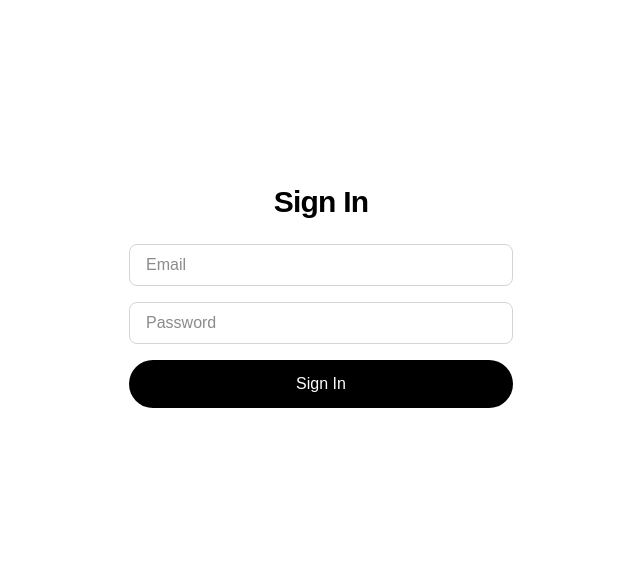
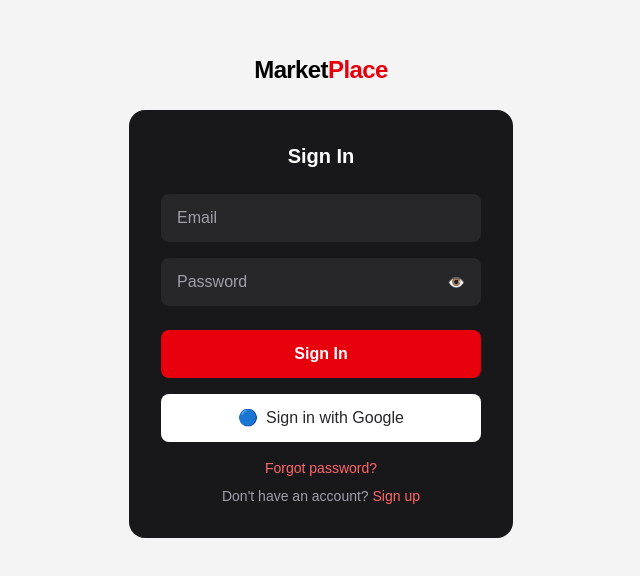
Before and after one commit to CLIFFORD-30/marketplace-website, a Next.js app: page /signin in a window 1280 px wide. Shown: the part 104-680 px from the top of the page, without its empty margins (319-959 px from the left). Built offline with nearby package versions, Linux system fonts and the light colour scheme.

Commit message:
Redesign Sign In/Sign Up with dark cards, Google sign-in, password reset

```diff
--- a/app/signin/page.js
+++ b/app/signin/page.js
@@ -1,17 +1,20 @@
 'use client';
 
 import { useState } from 'react';
-import { signInWithEmailAndPassword } from 'firebase/auth';
+import { signInWithEmailAndPassword, signInWithPopup, GoogleAuthProvider, sendPasswordResetEmail } from 'firebase/auth';
 import { auth } from '@/lib/firebase';
 
 export default function SignIn() {
   const [email, setEmail] = useState('');
   const [password, setPassword] = useState('');
+  const [showPassword, setShowPassword] = useState(false);
   const [error, setError] = useState('');
+  const [message, setMessage] = useState('');
 
   const handleSubmit = async (e) => {
     e.preventDefault();
     setError('');
+    setMessage('');
     try {
       await signInWithEmailAndPassword(auth, email, password);
       alert('Signed in successfully!');
@@ -20,39 +23,96 @@
     }
   };
 
+  const handleGoogleSignIn = async () => {
+    setError('');
+    setMessage('');
+    try {
+      await signInWithPopup(auth, new GoogleAuthProvider());
+      alert('Signed in successfully!');
+    } catch (err) {
+      setError(err.message);
+    }
+  };
+
+  const handleForgotPassword = async () => {
+    setError('');
+    setMessage('');
+    if (!email) {
+      setError('Enter your email above first, then click "Forgot password?"');
+      return;
+    }
+    try {
+      await sendPasswordResetEmail(auth, email);
+      setMessage('Password reset email sent — check your inbox.');
+    } catch (err) {
+      setError(err.message);
+    }
+  };
+
   return (
-    <main className="flex flex-col items-center justify-center min-h-screen px-6">
-      <h1 className="text-3xl font-semibold tracking-tight text-black dark:text-zinc-50 mb-6">
-        Sign In
-      </h1>
+    <main className="min-h-screen flex flex-col items-center justify-center bg-zinc-100 dark:bg-black px-6">
+      <span className="text-2xl font-semibold tracking-tight text-black dark:text-zinc-50 mb-6">
+        Market<span className="text-red-600">Place</span>
+      </span>
 
-      <form onSubmit={handleSubmit} className="flex flex-col gap-4 w-full max-w-sm">
+      <div className="bg-zinc-900 rounded-2xl p-8 w-full max-w-sm">
+        <h1 className="text-xl font-semibold text-white text-center mb-6">Sign In</h1>
+
+        <form onSubmit={handleSubmit} className="flex flex-col gap-4">
           <input
             type="email"
             placeholder="Email"
             value={email}
             onChange={(e) => setEmail(e.target.value)}
-          className="border border-zinc-300 rounded-lg px-4 py-2"
+            className="bg-zinc-800 text-white placeholder-zinc-400 rounded-lg px-4 py-3 outline-none focus:ring-2 focus:ring-red-500"
             required
           />
+
+          <div className="relative">
             <input
-          type="password"
+              type={showPassword ? 'text' : 'password'}
               placeholder="Password"
               value={password}
               onChange={(e) => setPassword(e.target.value)}
-          className="border border-zinc-300 rounded-lg px-4 py-2"
+              className="w-full bg-zinc-800 text-white placeholder-zinc-400 rounded-lg px-4 py-3 pr-12 outline-none focus:ring-2 focus:ring-red-500"
               required
             />
+            <button
+              type="button"
+              onClick={() => setShowPassword(!showPassword)}
+              className="absolute right-4 top-1/2 -translate-y-1/2 text-zinc-400 text-sm"
+            >
+              {showPassword ? '🙈' : '👁️'}
+            </button>
+          </div>
 
-        {error && <p className="text-sm text-red-600">{error}</p>}
+          {error && <p className="text-sm text-red-400">{error}</p>}
+          {message && <p className="text-sm text-green-400">{message}</p>}
 
           <button
             type="submit"
-          className="rounded-full bg-black text-white px-6 py-3 font-medium"
+            className="bg-red-600 text-white rounded-lg py-3 font-semibold mt-2"
           >
             Sign In
           </button>
         </form>
+
+        <button
+          onClick={handleGoogleSignIn}
+          className="w-full flex items-center justify-center gap-2 bg-white text-zinc-800 rounded-lg py-3 font-medium mt-4"
+        >
+          <span>🔵</span> Sign in with Google
+        </button>
+
+        <div className="text-center mt-4 flex flex-col gap-2">
+          <button onClick={handleForgotPassword} className="text-red-400 text-sm">
+            Forgot password?
+          </button>
+          <p className="text-zinc-400 text-sm">
+            Don't have an account? <a href="/signup" className="text-red-400">Sign up</a>
+          </p>
+        </div>
+      </div>
     </main>
   );
 }
--- a/app/signup/page.js
+++ b/app/signup/page.js
@@ -1,12 +1,13 @@
 'use client';
 
 import { useState } from 'react';
-import { createUserWithEmailAndPassword } from 'firebase/auth';
+import { createUserWithEmailAndPassword, signInWithPopup, GoogleAuthProvider } from 'firebase/auth';
 import { auth } from '@/lib/firebase';
 
 export default function SignUp() {
   const [email, setEmail] = useState('');
   const [password, setPassword] = useState('');
+  const [showPassword, setShowPassword] = useState(false);
   const [error, setError] = useState('');
 
   const handleSubmit = async (e) => {
@@ -20,39 +21,74 @@
     }
   };
 
+  const handleGoogleSignIn = async () => {
+    setError('');
+    try {
+      await signInWithPopup(auth, new GoogleAuthProvider());
+      alert('Account created successfully!');
+    } catch (err) {
+      setError(err.message);
+    }
+  };
+
   return (
-    <main className="flex flex-col items-center justify-center min-h-screen px-6">
-      <h1 className="text-3xl font-semibold tracking-tight text-black dark:text-zinc-50 mb-6">
-        Create Your Account
-      </h1>
+    <main className="min-h-screen flex flex-col items-center justify-center bg-zinc-100 dark:bg-black px-6">
+      <span className="text-2xl font-semibold tracking-tight text-black dark:text-zinc-50 mb-6">
+        Market<span className="text-red-600">Place</span>
+      </span>
 
-      <form onSubmit={handleSubmit} className="flex flex-col gap-4 w-full max-w-sm">
+      <div className="bg-zinc-900 rounded-2xl p-8 w-full max-w-sm">
+        <h1 className="text-xl font-semibold text-white text-center mb-6">Create Your Account</h1>
+
+        <form onSubmit={handleSubmit} className="flex flex-col gap-4">
           <input
             type="email"
             placeholder="Email"
             value={email}
             onChange={(e) => setEmail(e.target.value)}
-          className="border border-zinc-300 rounded-lg px-4 py-2"
+            className="bg-zinc-800 text-white placeholder-zinc-400 rounded-lg px-4 py-3 outline-none focus:ring-2 focus:ring-red-500"
             required
           />
+
+          <div className="relative">
             <input
-          type="password"
+              type={showPassword ? 'text' : 'password'}
               placeholder="Password"
               value={password}
               onChange={(e) => setPassword(e.target.value)}
-          className="border border-zinc-300 rounded-lg px-4 py-2"
+              className="w-full bg-zinc-800 text-white placeholder-zinc-400 rounded-lg px-4 py-3 pr-12 outline-none focus:ring-2 focus:ring-red-500"
               required
             />
+            <button
+              type="button"
+              onClick={() => setShowPassword(!showPassword)}
+              className="absolute right-4 top-1/2 -translate-y-1/2 text-zinc-400 text-sm"
+            >
+              {showPassword ? '🙈' : '👁️'}
+            </button>
+          </div>
 
-        {error && <p className="text-sm text-red-600">{error}</p>}
+          {error && <p className="text-sm text-red-400">{error}</p>}
 
           <button
             type="submit"
-          className="rounded-full bg-black text-white px-6 py-3 font-medium"
+            className="bg-red-600 text-white rounded-lg py-3 font-semibold mt-2"
           >
             Sign Up
           </button>
         </form>
+
+        <button
+          onClick={handleGoogleSignIn}
+          className="w-full flex items-center justify-center gap-2 bg-white text-zinc-800 rounded-lg py-3 font-medium mt-4"
+        >
+          <span>🔵</span> Sign up with Google
+        </button>
+
+        <p className="text-center text-zinc-400 text-sm mt-4">
+          Already have an account? <a href="/signin" className="text-red-400">Sign in</a>
+        </p>
+      </div>
     </main>
   );
 }
```
Lines whose indentation alone changed are shown as unchanged.
